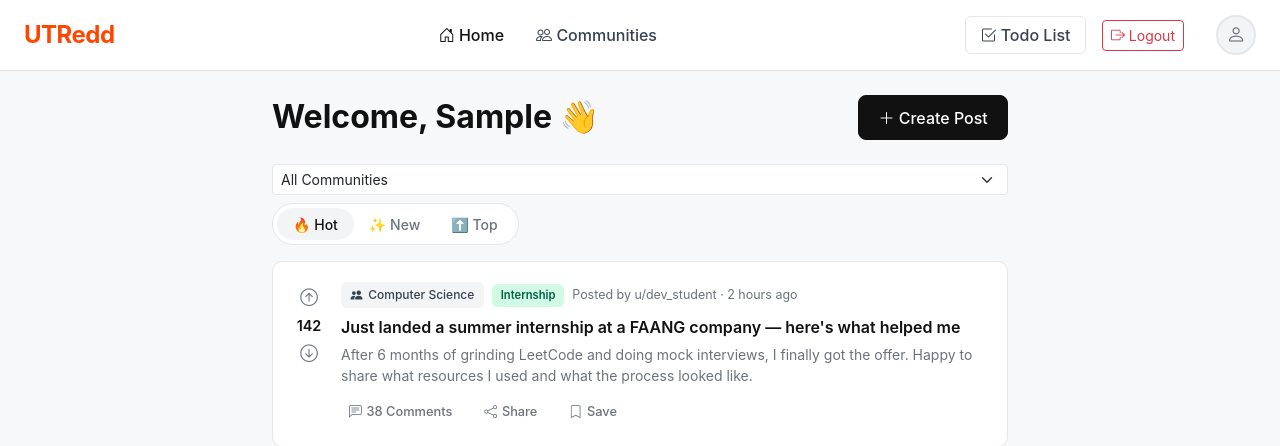
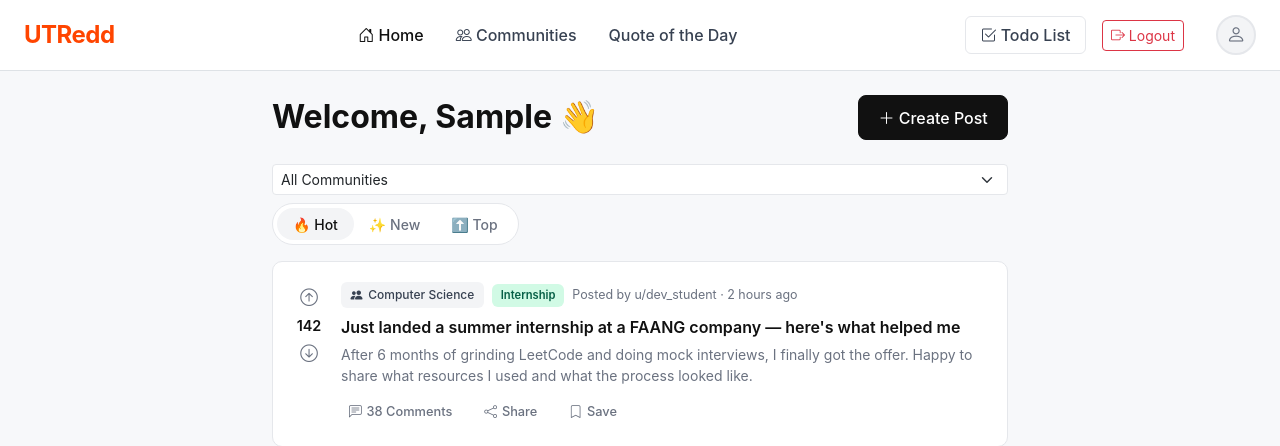
Before and after one commit to Devin2033/CSCI3340FinalProject, a Django app: page / in a window 1280 px wide. Shown: the top 446 px of the page. Run offline with Django 5.2, Linux system fonts and the light colour scheme; the visitor is signed in with stand-in values (Sample User, id 1).

Commit message:
adding quote of the day tab

```diff
--- a/socialApp/socialAppApp/templates/socialAppApp/index.html
+++ b/socialApp/socialAppApp/templates/socialAppApp/index.html
@@ -37,6 +37,9 @@ todo list button, logout button, and profile icon
                     </li>
                     <li class="nav-item">
                         <a class="nav-link" href="#"><i class="bi bi-people"></i> Communities</a>
+                    </li>
+                    <li class="nav-item">
+                        <a class="nav-link" href="{%url 'quote_of_the_day'%}">Quote of the Day</a>
                     </li>
                 </ul>
 
--- a/socialApp/socialAppApp/urls.py
+++ b/socialApp/socialAppApp/urls.py
@@ -6,4 +6,5 @@ urlpatterns = [
     path('login/', views.login_view, name='login'),
     path('register/', views.register_view, name='register'),
     path('logout/', views.logout_view, name='logout'),
+    path('quote/', views.quote_view, name='quote_of_the_day'),
 ]
--- a/socialApp/socialAppApp/views.py
+++ b/socialApp/socialAppApp/views.py
@@ -44,6 +44,12 @@ def register_view(request):
         last_name  = request.POST.get('last_name')
         email      = request.POST.get('email')
         password   = request.POST.get('password')
+        confirm_password = request.POST.get('confirm_password')
+
+        #Check if passwords match
+        if password != confirm_password:
+            messages.error(request, "Passwords do not match.")
+            return render(request, "socialAppApp/register.html")
 
         #Check if username already exists
         if User.objects.filter(username=username).exists():
@@ -75,3 +81,21 @@ def register_view(request):
 def logout_view(request):
     logout(request)
     return redirect('login')
+
+def quote_view(request):
+    try:
+        url = "https://zenquotes.io/api/today"
+        response = request.get(url)
+        data = response.json()
+        quote = data[0]['q']
+        author = data[0]['a']
+    except:
+        #in case API is down
+        quote = "He who knows not, and knows not that he knows not, is a fool—shun him. He who knows not, and knows that he knows not, is a child—teach him. He who knows, and knows not that he knows, is asleep—wake him up. He who knows, and knows that he knows, is wise—follow him."
+        author = "Persian Proverb"
+
+    return render(request, 'socialAppApp/quote.html',
+        {
+            'quote':quote,
+            'author':author
+        })
```
Also changed, not shown: socialApp/socialAppApp/templates/socialAppApp/quote.html (added, +11 -0 lines), socialApp/socialAppApp/templates/socialAppApp/register.html (+8 -1 lines).
